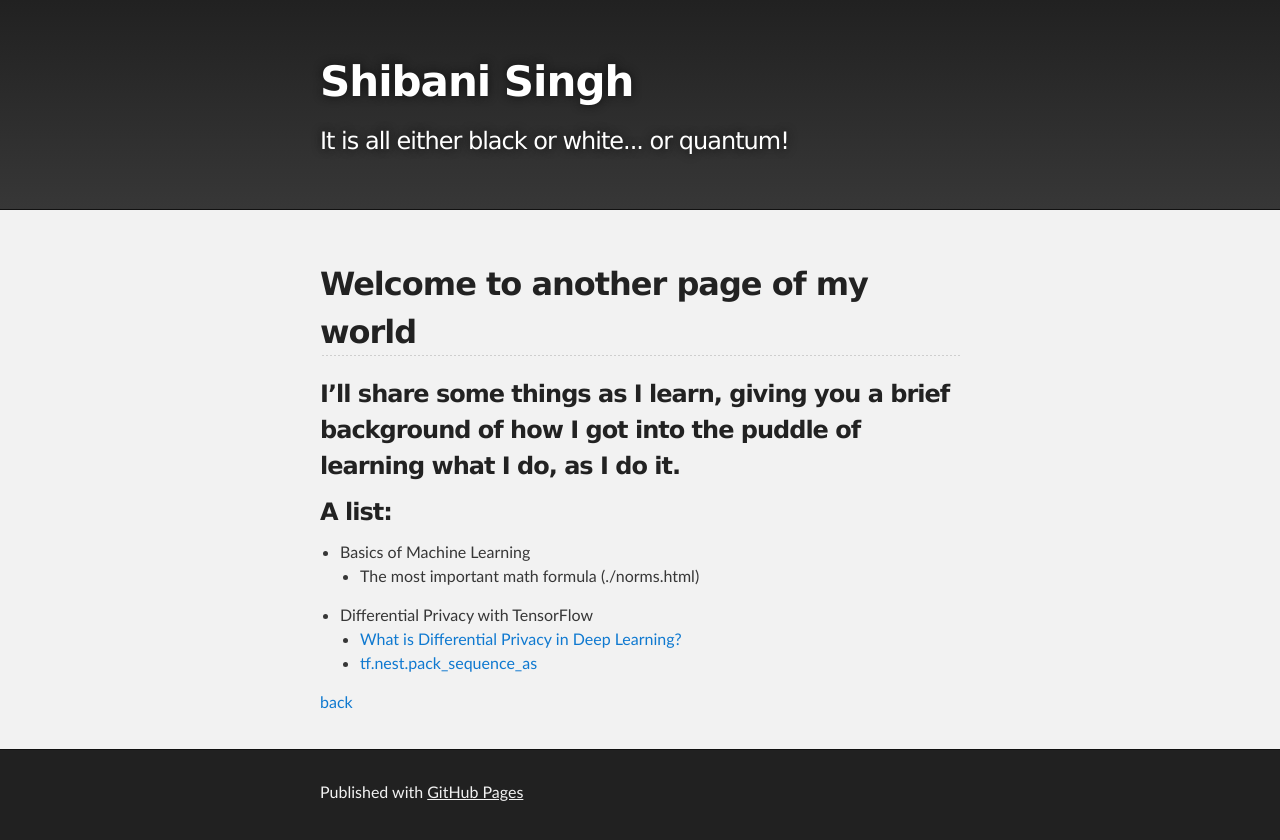
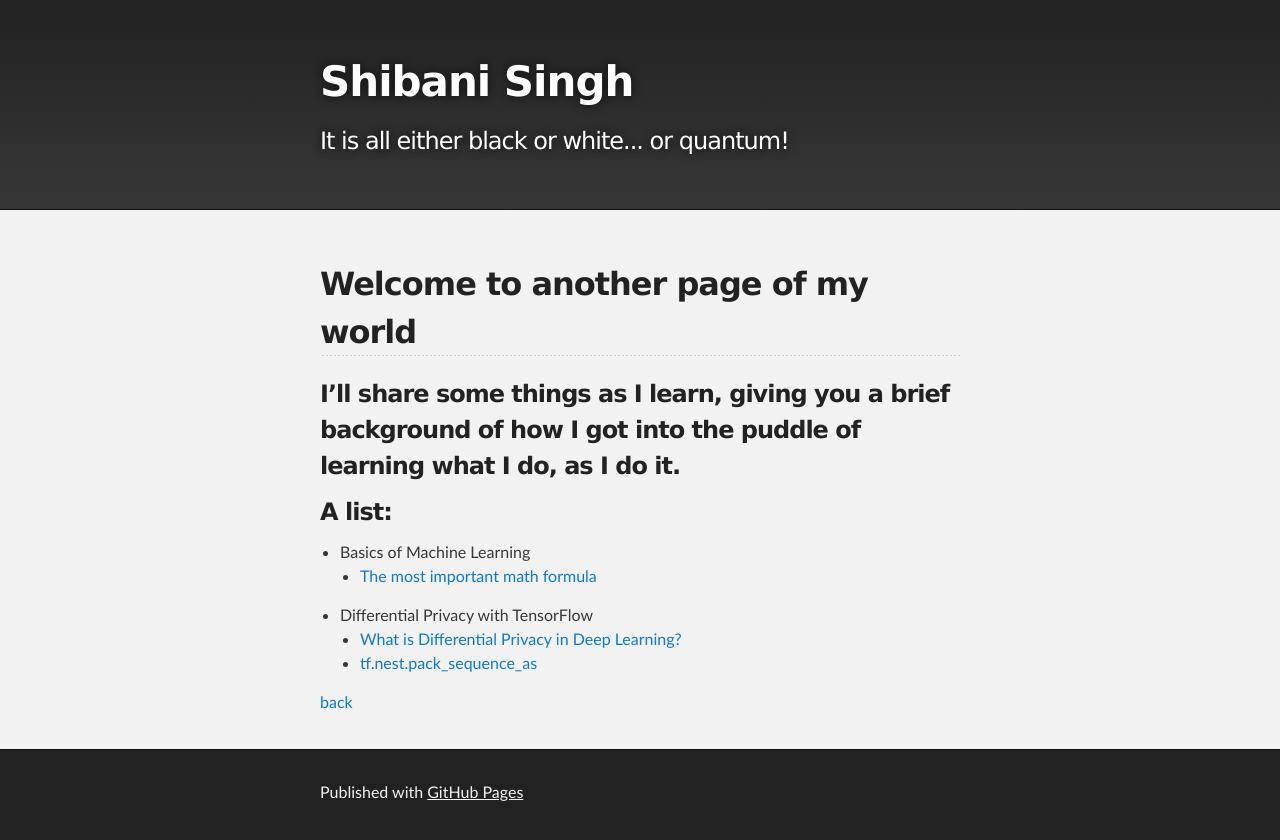
Before and after one commit to paperblack/paperblack.github.io, a Jekyll site: the page built from another-page.md, in a window 1280 px wide. Shown: the top 840 px of the page. Built offline with Jekyll 4.4.1, drawn with Linux system fonts in a browser that asks for light colours; our own code applies the rules of GitHub Pages for plain Markdown files.

Commit message:
Update another-page.md

```diff
--- a/another-page.md
+++ b/another-page.md
@@ -8,7 +8,7 @@ layout: default
 
 ### A list:
 - Basics of Machine Learning
-  - The most important math formula (./norms.html)
+  - [The most important math formula](./norms.html)
 - Differential Privacy with TensorFlow
   - [What is Differential Privacy in Deep Learning?](./dp_dl.html)
   - [tf.nest.pack_sequence_as](./tf-flatten-pack_sequence.html)
```
